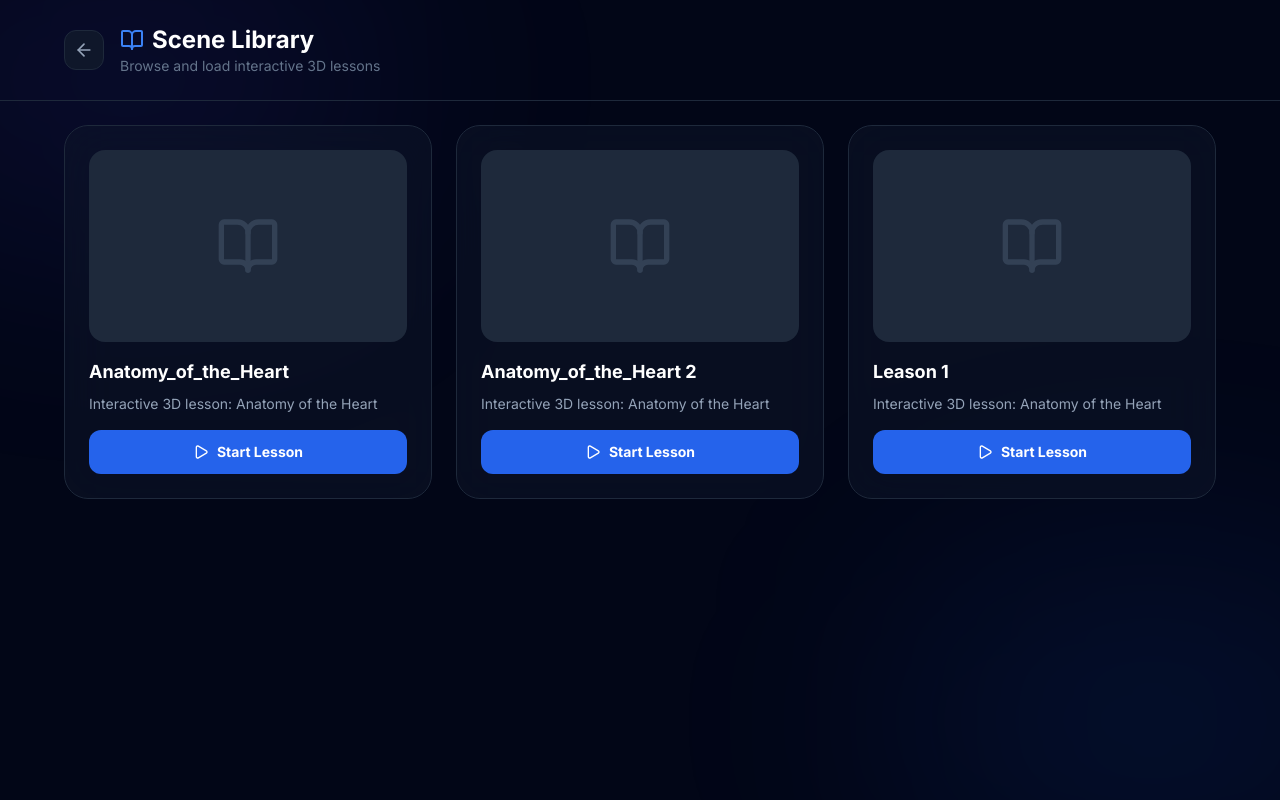
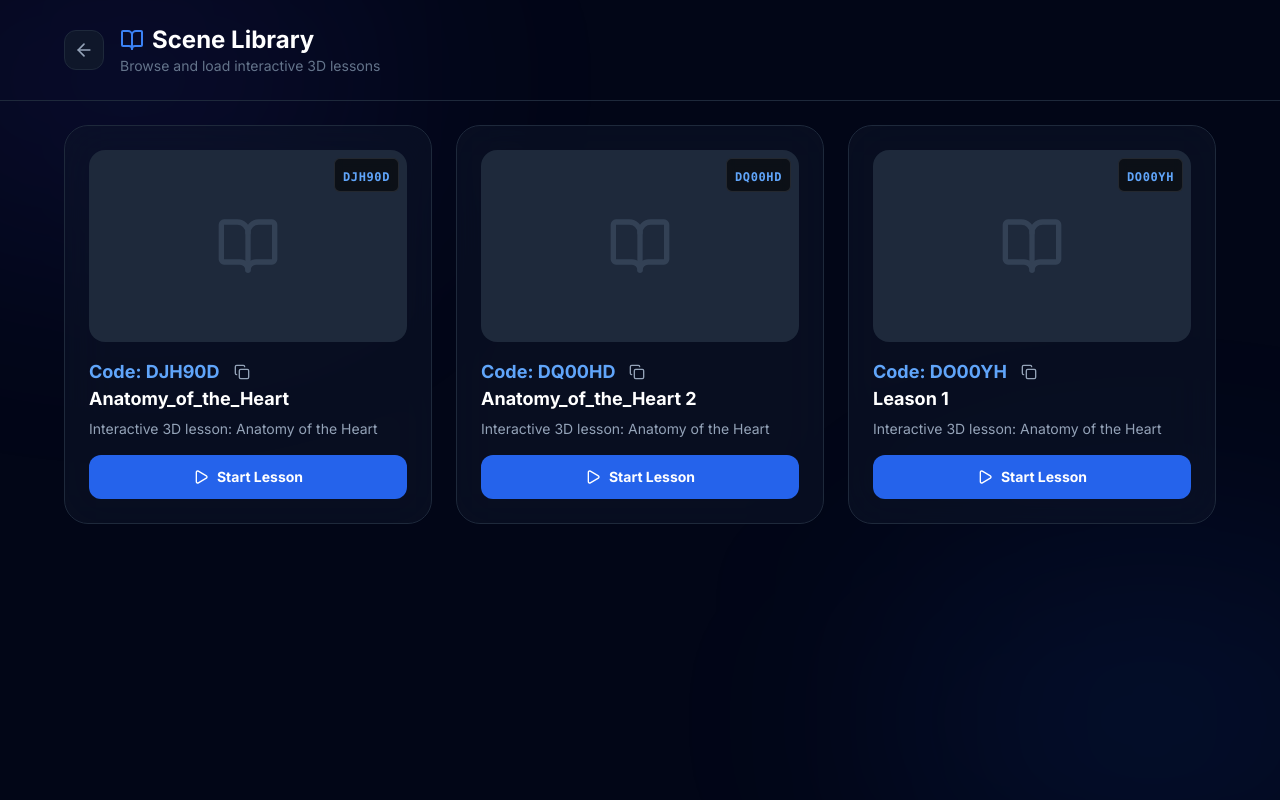
Before and after one commit to realitechteam/threeD-medic-builder-, a React (Vite) app: page / in a window 1280 px wide. Both pictures are taken after a click on the button "Library". Built offline with nearby package versions, Linux system fonts and the light colour scheme.

Commit message:
Add code at library

```diff
--- a/components/Library.tsx
+++ b/components/Library.tsx
@@ -1,6 +1,6 @@
 import React from 'react';
 import { motion } from 'framer-motion';
-import { BookOpen, Play, ArrowLeft } from 'lucide-react';
+import { BookOpen, Play, ArrowLeft, Copy, Check } from 'lucide-react';
 import { ProjectData } from '../types';
 
 interface LibraryProps {
@@ -12,12 +12,14 @@ interface SceneInfo {
     name: string;
     path: string;
     description: string;
+    code?: string;
 }
 
 const Library: React.FC<LibraryProps> = ({ onSelectScene, onBack }) => {
     const [loading, setLoading] = React.useState<string | null>(null);
     const [scenes, setScenes] = React.useState<SceneInfo[]>([]);
     const [discovering, setDiscovering] = React.useState(true);
+    const [copiedCode, setCopiedCode] = React.useState<string | null>(null);
 
     // Dynamically discover all scenes from manifest.json
     React.useEffect(() => {
@@ -26,7 +28,27 @@ const Library: React.FC<LibraryProps> = ({ onSelectScene, onBack }) => {
                 const response = await fetch('/defaultScenes/manifest.json');
                 if (response.ok) {
                     const manifestScenes = await response.json();
-                    setScenes(manifestScenes);
+                    console.log('Raw manifest scenes:', manifestScenes);
+
+                    const scenesWithCodes = manifestScenes.map((scene: SceneInfo) => {
+                        // Extract filename from path (handle both / and \ just in case, though Mac is /)
+                        const fileName = scene.path.split(/[/\\]/).pop() || '';
+
+                        // Expect format: CODE_Name.json
+                        const parts = fileName.split('_');
+                        const potentialCode = parts[0];
+
+                        // Basic validation: 6 alphanumeric characters
+                        const isValidCode = /^[A-Z0-9]{6}$/.test(potentialCode);
+
+                        console.log(`Path: ${scene.path} -> File: ${fileName} -> Code: ${potentialCode} (Valid: ${isValidCode})`);
+
+                        return {
+                            ...scene,
+                            code: isValidCode ? potentialCode : undefined
+                        };
+                    });
+                    setScenes(scenesWithCodes);
                 }
             } catch (e) {
                 console.error('Failed to load scene manifest', e);
@@ -103,12 +125,44 @@ const Library: React.FC<LibraryProps> = ({ onSelectScene, onBack }) => {
                                     className="bg-slate-900/50 backdrop-blur-xl border border-slate-800 rounded-3xl p-6 hover:border-blue-500/50 transition-all group"
                                 >
                                     {/* Thumbnail Placeholder */}
-                                    <div className="w-full h-48 bg-slate-800 rounded-2xl mb-4 flex items-center justify-center overflow-hidden">
+                                    <div className="w-full h-48 bg-slate-800 rounded-2xl mb-4 flex items-center justify-center overflow-hidden relative">
                                         <BookOpen className="text-slate-700 group-hover:text-blue-500 transition-colors" size={64} />
+                                        {scene.code && (
+                                            <div className="absolute top-2 right-2 bg-black/60 backdrop-blur-sm px-2 py-1 rounded-md border border-white/10">
+                                                <span className="text-xs font-mono font-bold text-blue-400 tracking-wider">{scene.code}</span>
+                                            </div>
+                                        )}
                                     </div>
 
                                     {/* Scene Info */}
-                                    <h3 className="text-lg font-bold text-white mb-2">{scene.name}</h3>
+                                    <div className="flex flex-col gap-0.5 mb-2">
+                                        {scene.code && (
+                                            <div className="flex items-center gap-2">
+                                                <div className="text-lg font-bold text-blue-400 leading-tight">
+                                                    Code: {scene.code}
+                                                </div>
+                                                <button
+                                                    onClick={(e) => {
+                                                        e.stopPropagation();
+                                                        navigator.clipboard.writeText(scene.code!);
+                                                        setCopiedCode(scene.code || null);
+                                                        setTimeout(() => setCopiedCode(null), 2000);
+                                                    }}
+                                                    className="p-1.5 hover:bg-slate-800 rounded-lg transition-colors text-slate-400 hover:text-blue-400"
+                                                    title="Copy code"
+                                                >
+                                                    {copiedCode === scene.code ? (
+                                                        <Check size={16} />
+                                                    ) : (
+                                                        <Copy size={16} />
+                                                    )}
+                                                </button>
+                                            </div>
+                                        )}
+                                        <h3 className="text-lg font-bold text-white leading-tight">
+                                            {scene.name}
+                                        </h3>
+                                    </div>
                                     <p className="text-slate-400 text-sm mb-4 line-clamp-2">{scene.description}</p>
 
                                     {/* Load Button */}
```
